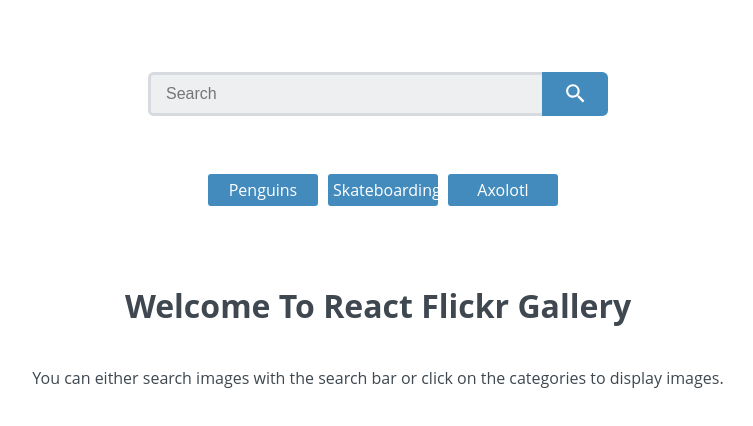
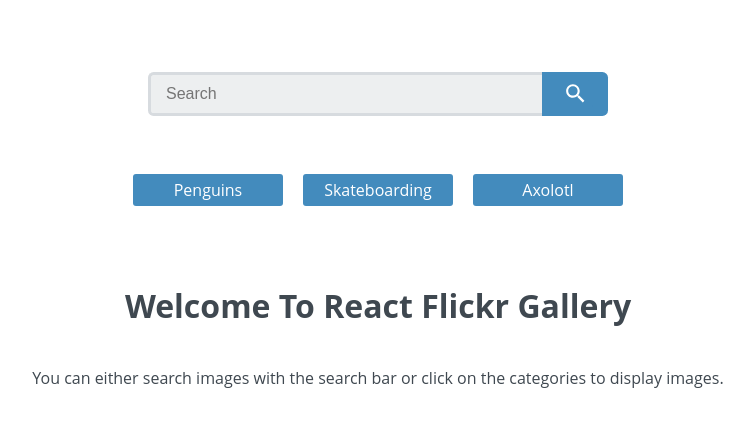
Before and after one commit to jimmy-guzman/reactflickrgallery, a React (Create React App) app: page / in a window 1280 px wide. Shown: the top 426 px of the page, without its empty margins (262-1015 px from the left). Built offline with nearby package versions, Linux system fonts and the light colour scheme; no server answers.

Commit message:
fixed link width, and removed extra divs

```diff
--- a/src/components/Nav.js
+++ b/src/components/Nav.js
@@ -4,7 +4,6 @@
 class Nav extends Component {
   render() {
     return (
-      <div>
       <nav className="main-nav">
         <ul>
           <li>
@@ -18,7 +17,6 @@
           </li>
         </ul>
       </nav>
-      </div>
     );
   }
 }
--- a/src/components/SearchForm.js
+++ b/src/components/SearchForm.js
@@ -25,7 +25,6 @@
 
   render() {
     return (
-      <div>
       <form className="search-form" onSubmit={this.handleSubmit}>
         <input
           type="text"
@@ -54,7 +53,6 @@
           </button>
         </Link>
       </form>
-      </div>
     );
   }
 }
--- a/src/css/index.css
+++ b/src/css/index.css
@@ -60,7 +60,6 @@
   margin-bottom: 1em;
 }
 .main-nav a {
-  width: 100%;
   display: block;
   background: #438bbd;
   border-radius: 3px;
@@ -120,6 +119,6 @@
   }
   .main-nav li {
     margin: 10px;
-    width: 100px;
+    width: 150px;
   }
 }
```
Lines whose indentation alone changed are shown as unchanged.
